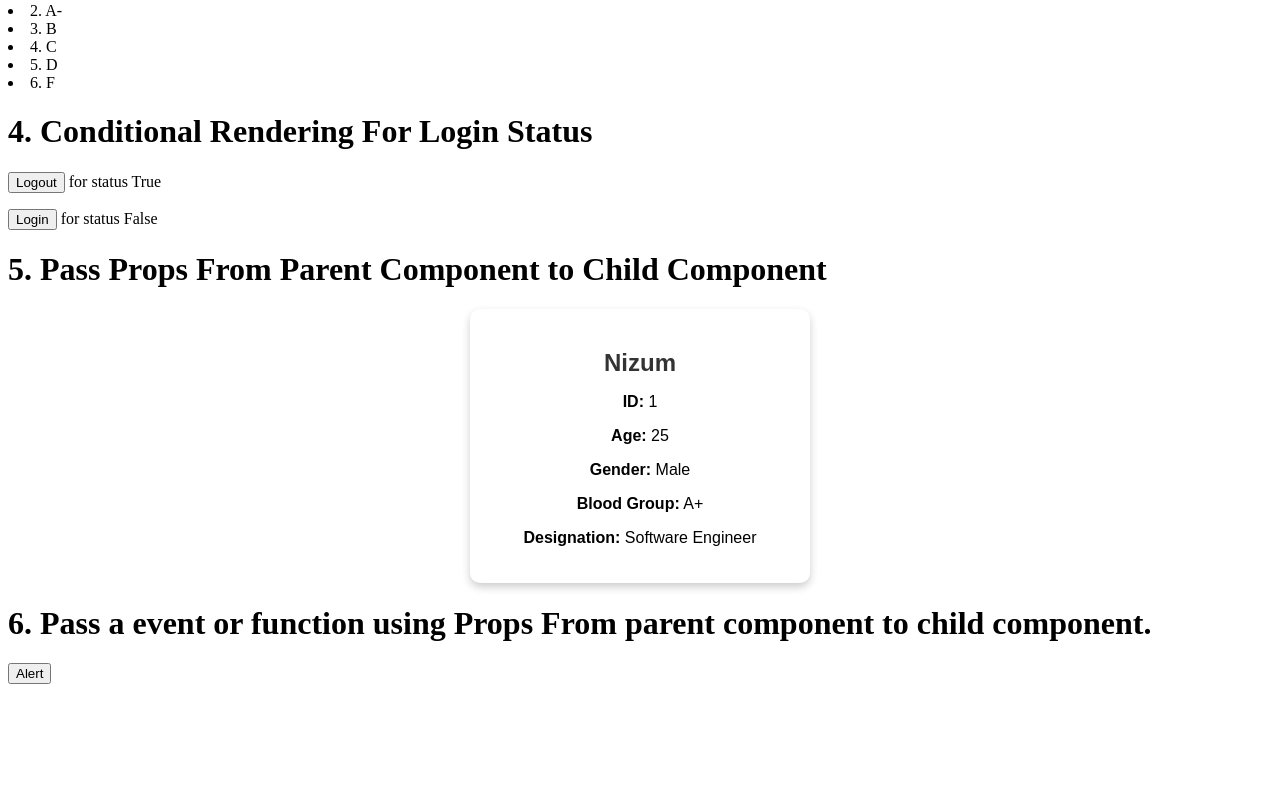
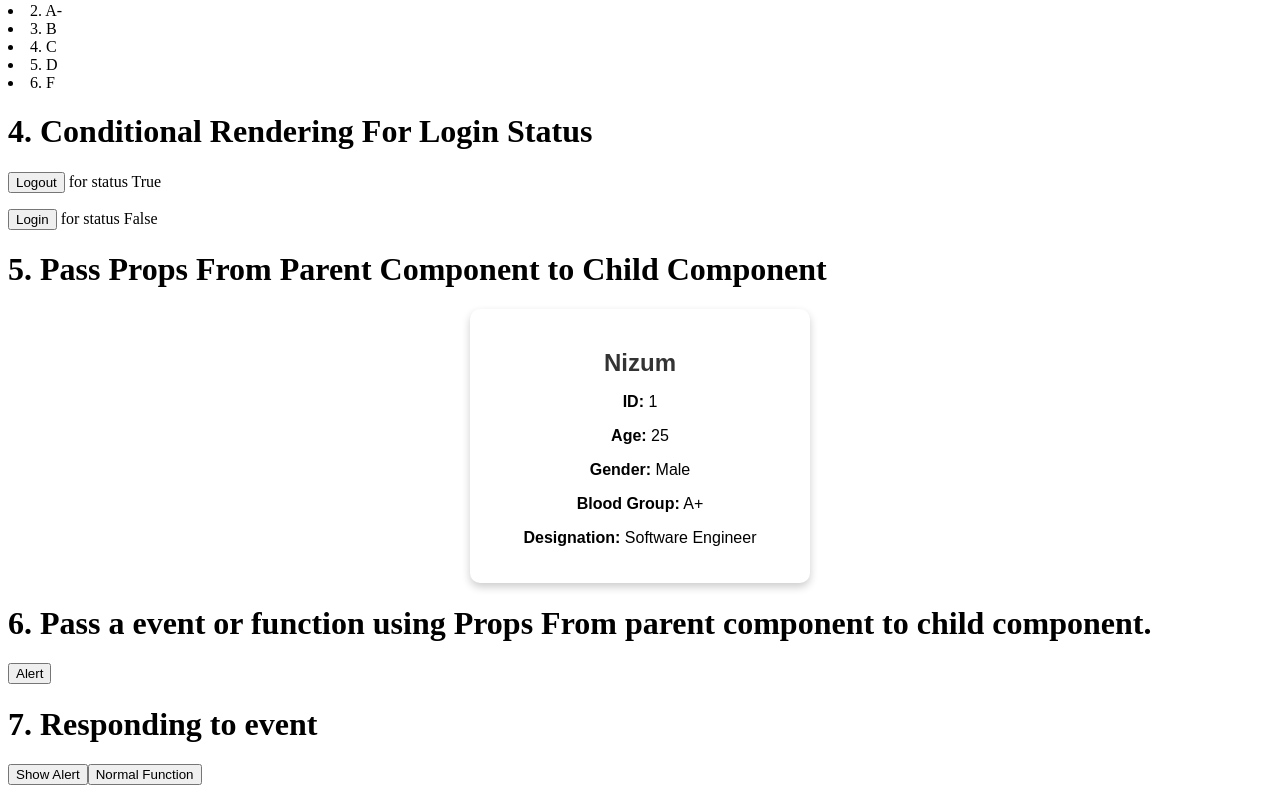
Before and after one commit to H-M-Nizum/basic-react-project, a React (Vite) app: page / in a window 1280 px wide. Shown: the part 318-1111 px from the top of the page. Before the commit the page ends 1010 px from the top, so only its background shows below. Built offline with nearby package versions, Linux system fonts and the light colour scheme.

Commit message:
7. Responding to event

```diff
--- a/src/App.jsx
+++ b/src/App.jsx
@@ -3,6 +3,7 @@ import ImmediatelyInvokd from "./components/ImmediatelyInvokd";
 import InlineIfElse from "./components/InlineIfElse";
 import LoopInside from "./components/LoopInside";
 import ParentComponent from "./components/ProposComponent/ParentComponent";
+import RespondingEvent from "./components/RespondingEvent";
 
 function App() {
   return (
@@ -12,6 +13,7 @@ function App() {
       <LoopInside />
       <ConditionalRendaring />
       <ParentComponent />
+      <RespondingEvent />
     </>
   );
 }
--- /dev/null
+++ b/src/components/RespondingEvent.jsx
@@ -0,0 +1,31 @@
+import React from "react";
+
+const RespondingEvent = () => {
+  return (
+    <div>
+      <h1>7. Responding to event</h1>
+      {/* Use Js Statement. Problem is Every time show alert when page reload*/}
+      {/* <button onClick={alert("Use Js Statement.")}>Show Alert</button> */}
+
+      {/* Use js Statement in a arrow function */}
+      <button
+        onClick={() => {
+          alert("Show Alert When Click Button");
+        }}
+      >
+        Show Alert
+      </button>
+
+      {/* Show alert using normal function */}
+      <button
+        onClick={function () {
+          alert("Show Alert using normal function");
+        }}
+      >
+        Normal Function
+      </button>
+    </div>
+  );
+};
+
+export default RespondingEvent;
```
